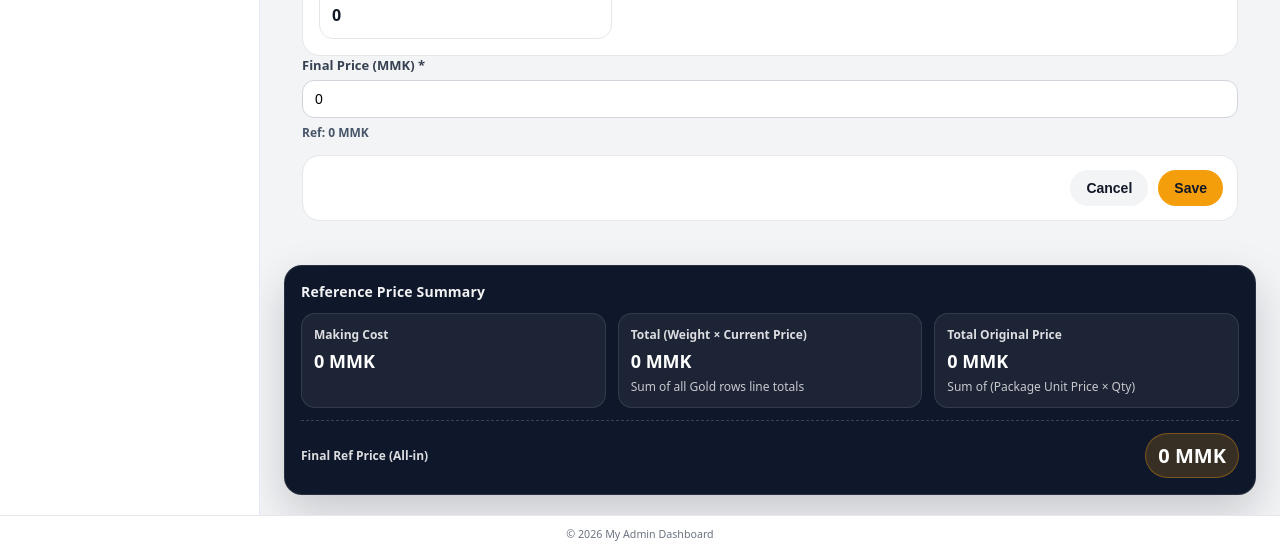
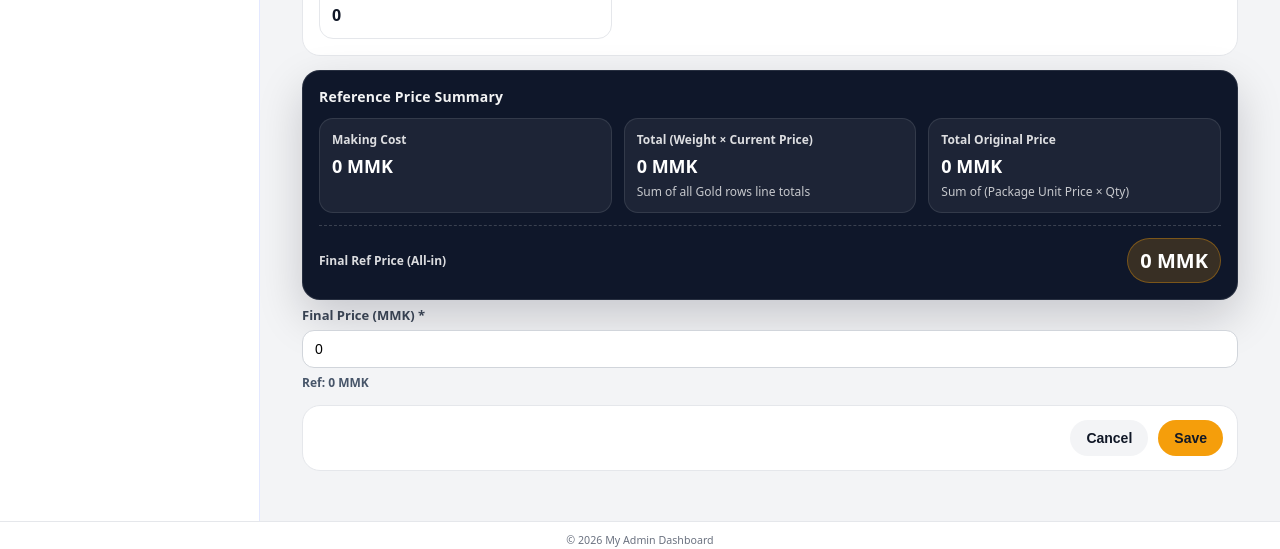
Before and after one commit to ToeOoWaiYan-Ben/common-frontend-jewellery, a Vue app: page /admin/products/new in a window 1280 px wide. Shown: the part 2209-2758 px from the top of the page. Built offline with nearby package versions, Linux system fonts and the light colour scheme; no server answers; sample sign-in values are in the browser's storage.

Commit message:
profits and inactive active all done

```diff
--- a/src/dtos/ProductDto.ts
+++ b/src/dtos/ProductDto.ts
@@ -36,6 +36,7 @@ export interface ProductDto {
   depreciation: number
   productTypeId: number
   finalPrice: number
+  referencePrice?: number | null
 
   // ✅ matches backend fields
   productGolds: ProductGoldItemDto[]
--- a/src/views/HomeView.vue
+++ b/src/views/HomeView.vue
@@ -53,8 +53,15 @@
         </div>
 
         <div class="card kpi-card">
-          <span class="kpi-label">Purchases in Period</span>
-          <b class="kpi-value">{{ data.purchasesToday }}</b>
+          <span class="kpi-label">Period Cost</span>
+          <b class="kpi-value">{{ money(data.totalCost) }}</b>
+        </div>
+
+        <div class="card kpi-card">
+          <span class="kpi-label">Period Profit</span>
+          <b class="kpi-value" :class="Number(data.totalProfit) >= 0 ? 'profit-up' : 'profit-down'">
+            {{ money(data.totalProfit) }}
+          </b>
         </div>
 
         <div class="card kpi-card">
@@ -140,6 +147,8 @@
     monthSales: 0,
     purchasesToday: 0,
     lowStockCount: 0,
+    totalCost: 0,
+    totalProfit: 0,
     salesTrend: [],
     topProducts: [],
     lowStock: [],
--- a/src/views/ProductListView.vue
+++ b/src/views/ProductListView.vue
@@ -104,7 +104,6 @@
   import { useProductsStore } from '../stores/useProductsStore'
   import { http } from '../services/http'
   import type { JewelryTypeDto } from '../dtos/JewelryTypeDto'
-
 
   const router = useRouter()
   const productsStore = useProductsStore()
--- a/src/views/ProductRegisterView.vue
+++ b/src/views/ProductRegisterView.vue
@@ -603,6 +603,33 @@
       </div>
     </div>
     <div class="pfield">
+      <div class="refBox">
+        <div class="refBox__title">Reference Price Summary</div>
+
+        <div class="refBox__grid">
+          <div class="refItem">
+            <div class="refItem__label">Making Cost</div>
+            <div class="refItem__value">{{ formatMoney(makingCostRef) }}</div>
+          </div>
+
+          <div class="refItem">
+            <div class="refItem__label">Total (Weight × Current Price)</div>
+            <div class="refItem__value">{{ formatMoney(totalGoldLineAmount) }}</div>
+            <div class="refItem__sub">Sum of all Gold rows line totals</div>
+          </div>
+
+          <div class="refItem">
+            <div class="refItem__label">Total Original Price</div>
+            <div class="refItem__value">{{ formatMoney(totalOriginalPrice) }}</div>
+            <div class="refItem__sub">Sum of (Package Unit Price × Qty)</div>
+          </div>
+        </div>
+
+        <div class="refBox__footer">
+          <span class="refBox__hint">Final Ref Price (All-in)</span>
+          <span class="refBox__final">{{ formatMoney(finalRefPriceAllIn) }}</span>
+        </div>
+      </div>
       <label class="plabel">Final Price (MMK) *</label>
 
       <div v-if="finalPriceError" class="tinyErr">
@@ -639,33 +666,6 @@
         <button class="btnGhost" type="button" @click="goBack">Cancel</button>
         <button class="btnPrimary" type="button" @click="onSaveAll">Save</button>
       </div>
-    </div>
-  </div>
-  <div class="refBox">
-    <div class="refBox__title">Reference Price Summary</div>
-
-    <div class="refBox__grid">
-      <div class="refItem">
-        <div class="refItem__label">Making Cost</div>
-        <div class="refItem__value">{{ formatMoney(makingCostRef) }}</div>
-      </div>
-
-      <div class="refItem">
-        <div class="refItem__label">Total (Weight × Current Price)</div>
-        <div class="refItem__value">{{ formatMoney(totalGoldLineAmount) }}</div>
-        <div class="refItem__sub">Sum of all Gold rows line totals</div>
-      </div>
-
-      <div class="refItem">
-        <div class="refItem__label">Total Original Price</div>
-        <div class="refItem__value">{{ formatMoney(totalOriginalPrice) }}</div>
-        <div class="refItem__sub">Sum of (Package Unit Price × Qty)</div>
-      </div>
-    </div>
-
-    <div class="refBox__footer">
-      <span class="refBox__hint">Final Ref Price (All-in)</span>
-      <span class="refBox__final">{{ formatMoney(finalRefPriceAllIn) }}</span>
     </div>
   </div>
 </template>
@@ -717,7 +717,6 @@
   })
   const finalPriceError = ref('')
 
-
   const isFinalLowerThanRef = computed(() => {
     if (!hasFinalPrice.value) return false
     const final = Number(product.finalPrice)
@@ -786,6 +785,7 @@
     depreciation: 0,
     productTypeId: null as number | null,
     finalPrice: 0,
+    referencePrice: 0,
 
     goldRows: [
       {
@@ -842,6 +842,7 @@
     product.colorCount = Number(p.colorCount ?? 0)
     product.depreciation = Number(p.depreciation ?? 0)
     product.finalPrice = Number(p.finalPrice ?? p.final_price ?? 0)
+    product.referencePrice = Number(p.referencePrice ?? 0)
     product.productTypeId = p.productTypeId != null ? Number(p.productTypeId) : null
   }
 
@@ -1531,8 +1532,6 @@ const validateFinalPrice = () => {
     if (jewMissing) return (jewelryError.value = 'Please choose Jewellery package for every row.')
     if (goldError.value || jewelryError.value) return
 
-
-
     const payload = {
       name: product.name,
       code: product.code,
@@ -1549,6 +1548,7 @@ const validateFinalPrice = () => {
       depreciation: Number(product.depreciation ?? 0),
       productTypeId: Number(product.productTypeId),
       finalPrice: Number(product.finalPrice ?? 0),
+      referencePrice: Number(finalRefPriceAllIn.value ?? 0),
 
       productGolds: product.goldRows.map((r) => ({
         goldSourceId: r.goldSourceId!,
--- a/src/views/PurchaseListView.vue
+++ b/src/views/PurchaseListView.vue
@@ -141,9 +141,6 @@
 
   import type { InvoiceResponseDto } from '@/dtos/InvoiceDto'
   import { useRouter } from 'vue-router'
-
-
-
 
   const router = useRouter()
 
--- a/src/views/user/CatalogView.vue
+++ b/src/views/user/CatalogView.vue
@@ -460,8 +460,6 @@
 
       <div class="sw-drawer__body">
         <div class="sw-sortList">
-
-
           <button
             class="sw-radio"
             :class="{ 'is-active': sortBy === 'new' }"
--- a/src/views/user/ProductDetailView.vue
+++ b/src/views/user/ProductDetailView.vue
@@ -28,7 +28,6 @@
 
     // ✅ show gem info (optional)
     const firstJew = p.productJewellerys?.[0]
-
 
     // ✅ show gold info (optional)
     const firstGold = p.productGolds?.[0]
```
Also changed, not shown: src/components/user/StoreHeader.vue (+6 -8 lines). Lines whose indentation alone changed are shown as unchanged.
